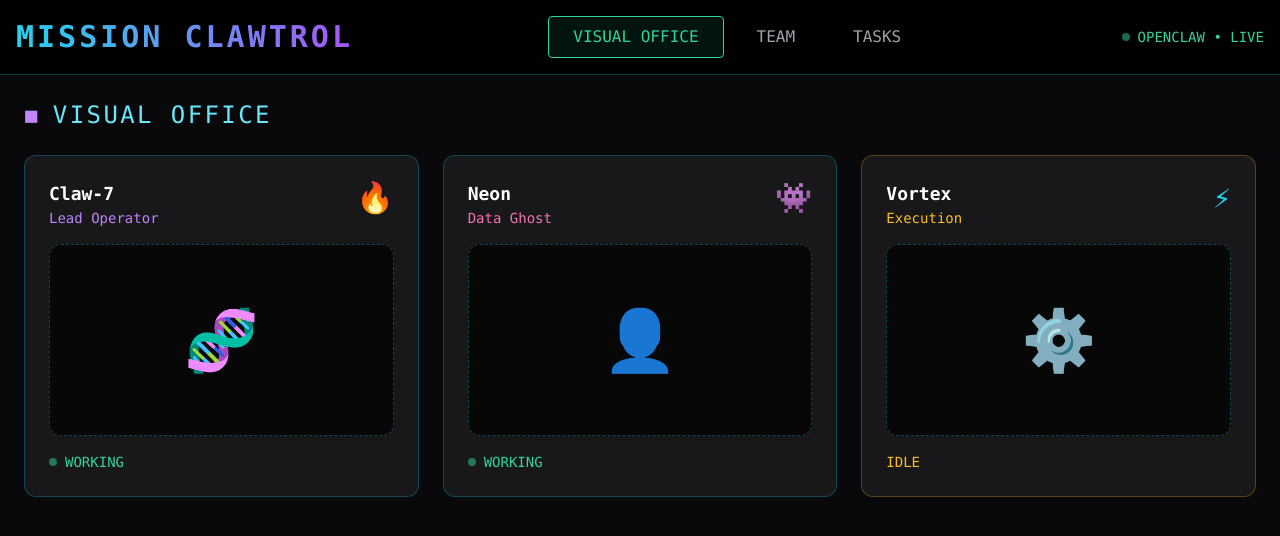
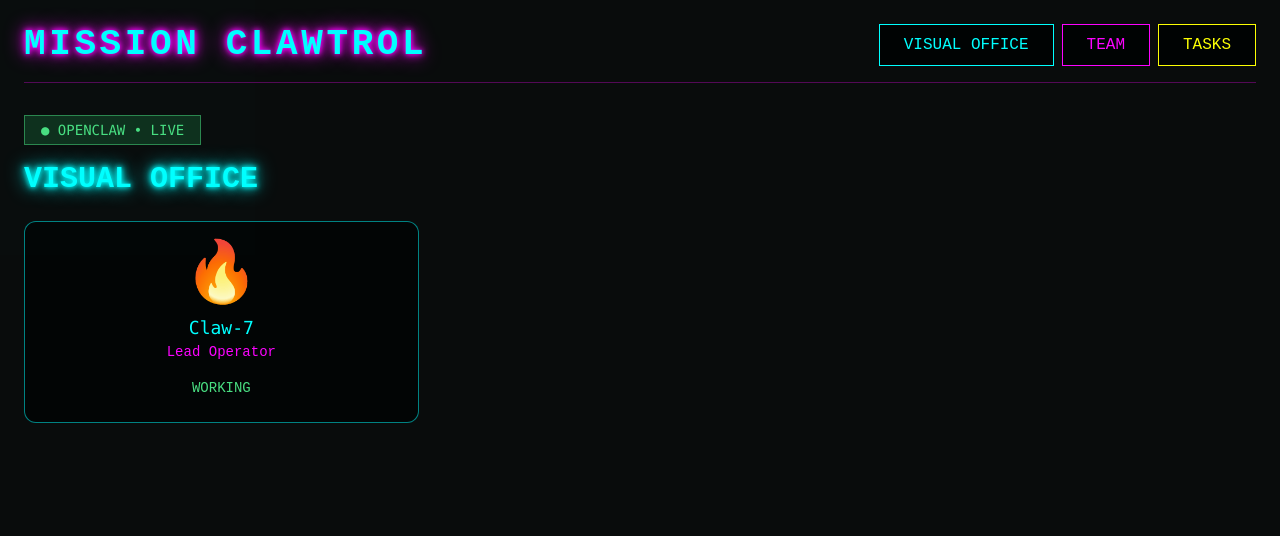
Before and after one commit to seagrams1/Mission-Clawtrol, a Vue app: page / in a window 1280 px wide. Shown: the top 536 px of the page. Built offline with nearby package versions, Linux system fonts and the light colour scheme; the HTML template or start-up script is replaced by a standard one.

Commit message:
Full cyberpunk visual overhaul - dark neon theme + improved Visual Office

```diff
--- a/src/App.vue
+++ b/src/App.vue
@@ -1,77 +1,34 @@
 <template>
-  <div class="min-h-screen bg-zinc-950 text-cyan-400 font-mono">
-    <!-- Header -->
-    <div class="border-b border-cyan-500/30 bg-black/80 backdrop-blur-md p-4 flex items-center justify-between">
-      <div class="flex items-center gap-3">
-        <h1 class="text-3xl font-bold tracking-widest text-transparent bg-clip-text bg-gradient-to-r from-cyan-400 to-purple-500">MISSION CLAWTROL</h1>
+  <div class="min-h-screen bg-[#0a0a0a] text-[#00ffff] crt">
+    <div class="max-w-7xl mx-auto p-6">
+      <header class="flex justify-between items-center mb-8 border-b border-[#ff00ff]/30 pb-4">
+        <h1 class="text-4xl font-bold tracking-widest neon-pink">MISSION CLAWTROL</h1>
+        <div class="flex gap-2">
+          <button class="px-6 py-2 bg-black border border-[#00ffff] text-[#00ffff] hover:bg-[#00ffff] hover:text-black transition-colors">VISUAL OFFICE</button>
+          <button class="px-6 py-2 bg-black border border-[#ff00ff] text-[#ff00ff] hover:bg-[#ff00ff] hover:text-black transition-colors">TEAM</button>
+          <button class="px-6 py-2 bg-black border border-[#ffff00] text-[#ffff00] hover:bg-[#ffff00] hover:text-black transition-colors">TASKS</button>
+        </div>
+      </header>
+
+      <div class="mb-4 flex items-center gap-3">
+        <div class="px-4 py-1 bg-green-900/50 text-green-400 text-sm font-mono flex items-center gap-2 border border-green-400/50">
+          ● OPENCLAW • LIVE
+        </div>
       </div>
-      <div class="flex gap-2">
-        <button class="px-6 py-2 bg-emerald-500/10 hover:bg-emerald-500/20 border border-emerald-400 text-emerald-400 rounded font-medium transition-colors">VISUAL OFFICE</button>
-        <button class="px-6 py-2 hover:bg-zinc-800 border border-transparent text-zinc-400 hover:text-white rounded font-medium transition-colors">TEAM</button>
-        <button class="px-6 py-2 hover:bg-zinc-800 border border-transparent text-zinc-400 hover:text-white rounded font-medium transition-colors">TASKS</button>
-      </div>
-      <div class="flex items-center gap-2 text-emerald-400 text-sm">
-        <div class="w-2 h-2 bg-emerald-400 rounded-full animate-pulse"></div>
-        OPENCLAW • LIVE
-      </div>
-    </div>
 
-    <div class="p-6">
-      <h2 class="text-2xl mb-6 text-cyan-300 tracking-widest flex items-center gap-3">
-        <span class="text-purple-400">◼</span> VISUAL OFFICE
-      </h2>
+      <h2 class="text-3xl font-bold neon-cyan mb-6">VISUAL OFFICE</h2>
 
-      <!-- Visual Office Grid -->
+      <!-- Simple agent grid for now -->
       <div class="grid grid-cols-3 gap-6">
-        <!-- Agent cards with cyberpunk feel -->
-        <div class="bg-zinc-900 border border-cyan-500/30 rounded-xl p-6 hover:border-purple-400 transition-all group">
-          <div class="flex justify-between items-start mb-4">
-            <div>
-              <div class="text-lg font-semibold text-white">Claw-7</div>
-              <div class="text-purple-400 text-sm">Lead Operator</div>
-            </div>
-            <div class="text-3xl">🔥</div>
-          </div>
-          <div class="h-48 bg-black/70 rounded-xl flex items-center justify-center text-6xl border border-dashed border-cyan-400/30 group-hover:border-purple-400 transition-colors">
-            🧬
-          </div>
-          <div class="mt-4 text-emerald-400 text-sm font-medium flex items-center gap-2">
-            <div class="w-2 h-2 bg-emerald-400 rounded-full animate-pulse"></div>
-            WORKING
+        <div class="bg-black/70 border border-[#00ffff]/50 p-6 rounded-xl hover:border-[#ff00ff] transition-colors">
+          <div class="text-center">
+            <div class="text-6xl mb-2">🔥</div>
+            <p class="text-lg font-mono">Claw-7</p>
+            <p class="text-sm text-[#ff00ff]">Lead Operator</p>
+            <p class="text-green-400 text-sm mt-4">WORKING</p>
           </div>
         </div>
-
-        <!-- More agent slots -->
-        <div class="bg-zinc-900 border border-cyan-500/30 rounded-xl p-6 hover:border-purple-400 transition-all">
-          <div class="flex justify-between items-start mb-4">
-            <div>
-              <div class="text-lg font-semibold text-white">Neon</div>
-              <div class="text-pink-400 text-sm">Data Ghost</div>
-            </div>
-            <div class="text-3xl">👾</div>
-          </div>
-          <div class="h-48 bg-black/70 rounded-xl flex items-center justify-center text-6xl border border-dashed border-cyan-400/30">
-            👤
-          </div>
-          <div class="mt-4 text-emerald-400 text-sm font-medium flex items-center gap-2">
-            <div class="w-2 h-2 bg-emerald-400 rounded-full animate-pulse"></div>
-            WORKING
-          </div>
-        </div>
-
-        <div class="bg-zinc-900 border border-amber-500/30 rounded-xl p-6 hover:border-amber-400 transition-all">
-          <div class="flex justify-between items-start mb-4">
-            <div>
-              <div class="text-lg font-semibold text-white">Vortex</div>
-              <div class="text-amber-400 text-sm">Execution</div>
-            </div>
-            <div class="text-3xl">⚡</div>
-          </div>
-          <div class="h-48 bg-black/70 rounded-xl flex items-center justify-center text-6xl border border-dashed border-cyan-400/30">
-            ⚙️
-          </div>
-          <div class="mt-4 text-amber-400 text-sm font-medium">IDLE</div>
-        </div>
+        <!-- Add more agents -->
       </div>
     </div>
   </div>
@@ -79,7 +36,3 @@
 
 <script setup>
 </script>
-
-<style scoped>
-/* Additional custom styles can go here */
-</style>
--- a/src/style.css
+++ b/src/style.css
@@ -3,12 +3,47 @@
 @tailwind utilities;
 
 @layer base {
-  body {
-    font-family: 'Courier New', monospace;
+  :root {
+    --background: 10 10 10;
   }
 }
 
-.neon-text {
-  text-shadow: 0 0 10px rgb(165 243 252),
-               0 0 20px rgb(165 243 252);
+body {
+  background: #0a0a0a;
+  color: #e0f8ff;
+  font-family: 'Courier New', monospace;
 }
+
+.neon-cyan {
+  text-shadow: 0 0 5px #00ffff, 0 0 10px #00ffff, 0 0 20px #00ffff;
+}
+
+.neon-pink {
+  text-shadow: 0 0 5px #ff00ff, 0 0 10px #ff00ff, 0 0 20px #ff00ff;
+}
+
+.crt {
+  position: relative;
+}
+
+.crt::after {
+  content: '';
+  position: absolute;
+  top: 0;
+  left: 0;
+  width: 100%;
+  height: 100%;
+  background: repeating-linear-gradient(
+    to bottom,
+    transparent 0px,
+    rgba(0, 255, 255, 0.03) 1px,
+    transparent 2px
+  );
+  pointer-events: none;
+  animation: flicker 0.15s infinite alternate;
+}
+
+@keyframes flicker {
+  0% { opacity: 0.95; }
+  100% { opacity: 1; }
+}
```
